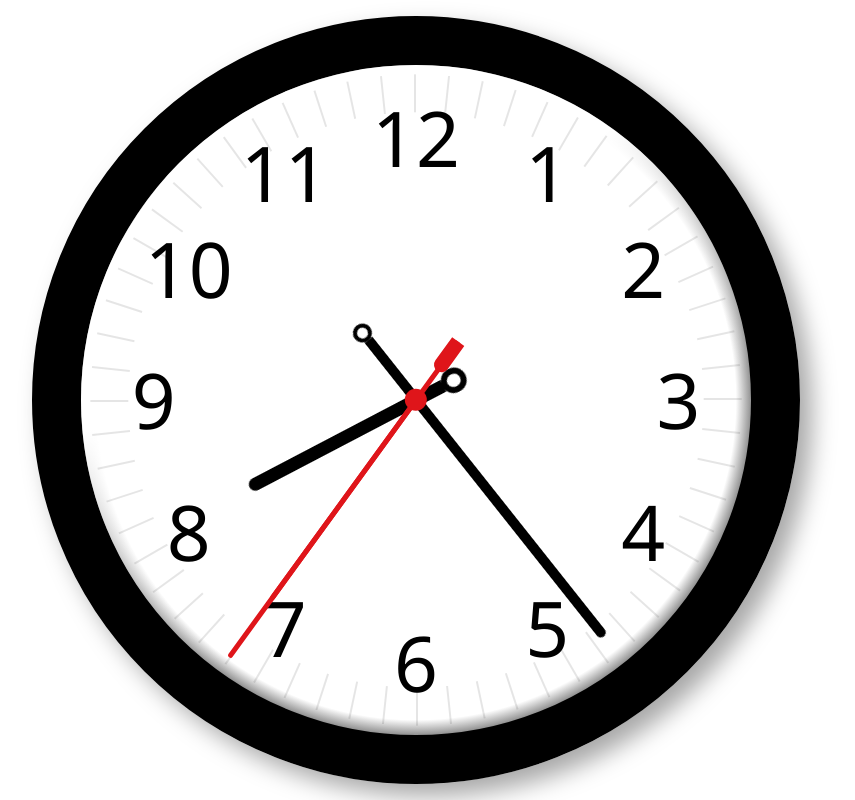
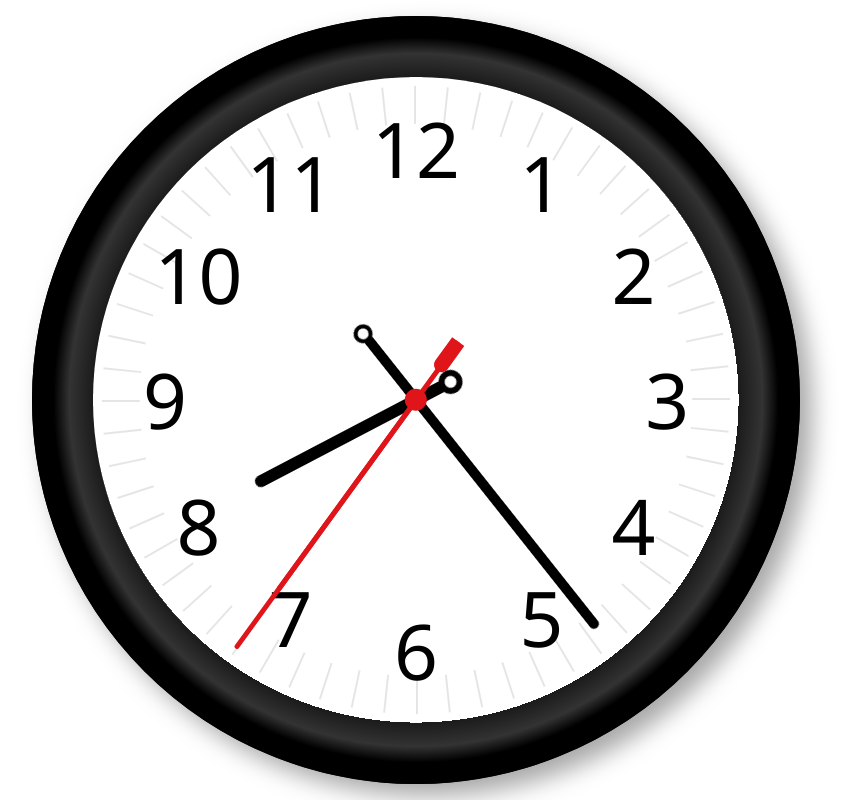
Before and after one commit to ghepting/react-clock, a React (Create React App) app: page / in a window 1280 px wide. Shown: the whole page, without its empty margins (224-1079 px from the left). Built offline with nearby package versions, Linux system fonts and the light colour scheme.

Commit message:
adds skeuomorphic lighting effect to clock border

```diff
--- a/src/styles.scss
+++ b/src/styles.scss
@@ -1,7 +1,7 @@
 $red: #DF151A;
 $black: #000;
 $clockSize: 96vmin;
-$clockBorder: $clockSize * 0.065;
+$clockBorder: $clockSize * 0.08;
 $lineSize: $clockSize * 0.05;
 
 *, *::before, *::after {
@@ -42,14 +42,19 @@ $lineSize: $clockSize * 0.05;
     content: " ";
     display: block;
     position: absolute;
-    z-index: 3;
-    width: 2.8vmin;
-    height: 2.8vmin;
-    background: $red;
+    top: -#{$clockBorder};
+    right: -#{$clockBorder};
+    bottom: -#{$clockBorder};
+    left: -#{$clockBorder};
+    // background: radial-gradient(white 0%, white 62%, #1b1b1b 62%, #333 65%, black 67%, #333 70%);
+    background:
+      radial-gradient(
+      white 0,
+      white #{$clockSize / 2 - $clockBorder},
+      #1b1b1b #{$clockSize / 2 - $clockBorder},
+      #333 #{$clockSize / 2 - $clockBorder + 3vmin},
+      #000 #{$clockSize / 2 - $clockBorder + 5vmin});
     border-radius: 50%;
-    top: 50%;
-    left: 50%;
-    transform: translate(-50%, -50%);
   }
 }
 
@@ -68,7 +73,7 @@ $lineSize: $clockSize * 0.05;
 }
 
 .hourHand {
-  $hourHandWidth: 1.6vmin;
+  $hourHandWidth: 1.5vmin;
   $hourHandBorder: $hourHandWidth / 2;
   $hourHandTail: $hourHandWidth * 2.4;
   width: $hourHandWidth;
@@ -80,7 +85,7 @@ $lineSize: $clockSize * 0.05;
     content: " ";
     display: block;
     position: absolute;
-    top: calc(-#{$hourHandTail} + 1px);
+    top: calc(-#{$hourHandTail} + 2px);
     left: -50%;
     width: $hourHandWidth * 2;
     height: $hourHandWidth * 2;
@@ -103,7 +108,7 @@ $lineSize: $clockSize * 0.05;
     content: " ";
     display: block;
     position: absolute;
-    top: calc(-#{$minuteHandTail} + 1px);
+    top: calc(-#{$minuteHandTail} + 2px);
     left: -50%;
     width: $minuteHandWidth * 2;
     height: $minuteHandWidth * 2;
@@ -144,6 +149,20 @@ $lineSize: $clockSize * 0.05;
   list-style: none;
   font-size: $clockSize * 0.1;
   counter-reset: my-awesome-counter;
+
+  &::after {
+    content: " ";
+    display: block;
+    position: absolute;
+    z-index: 4;
+    width: 2.8vmin;
+    height: 2.8vmin;
+    background: $red;
+    border-radius: 50%;
+    top: 50%;
+    left: 50%;
+    transform: translate(-50%, -50%);
+  }
 
   > li {
     counter-increment: my-awesome-counter;
```
